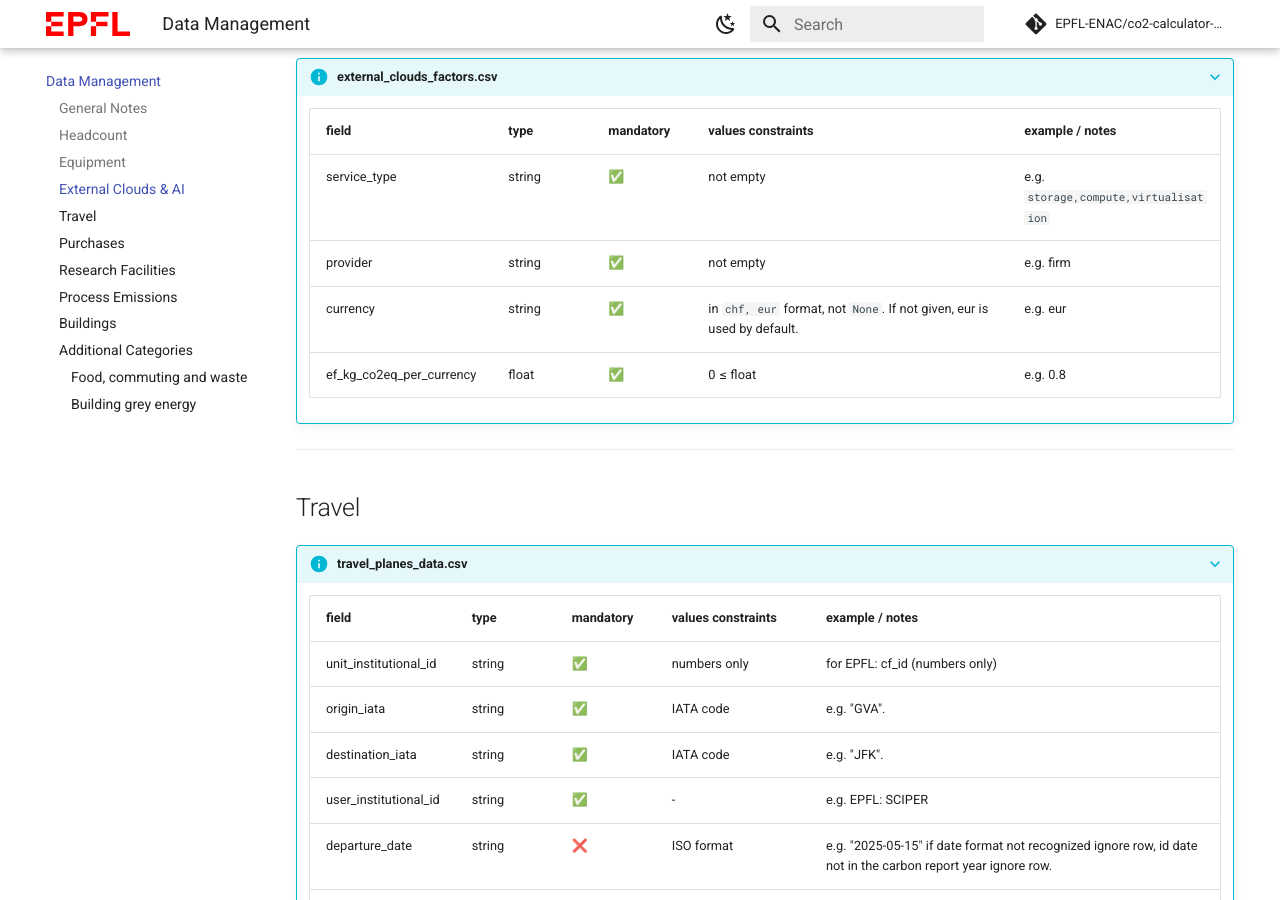
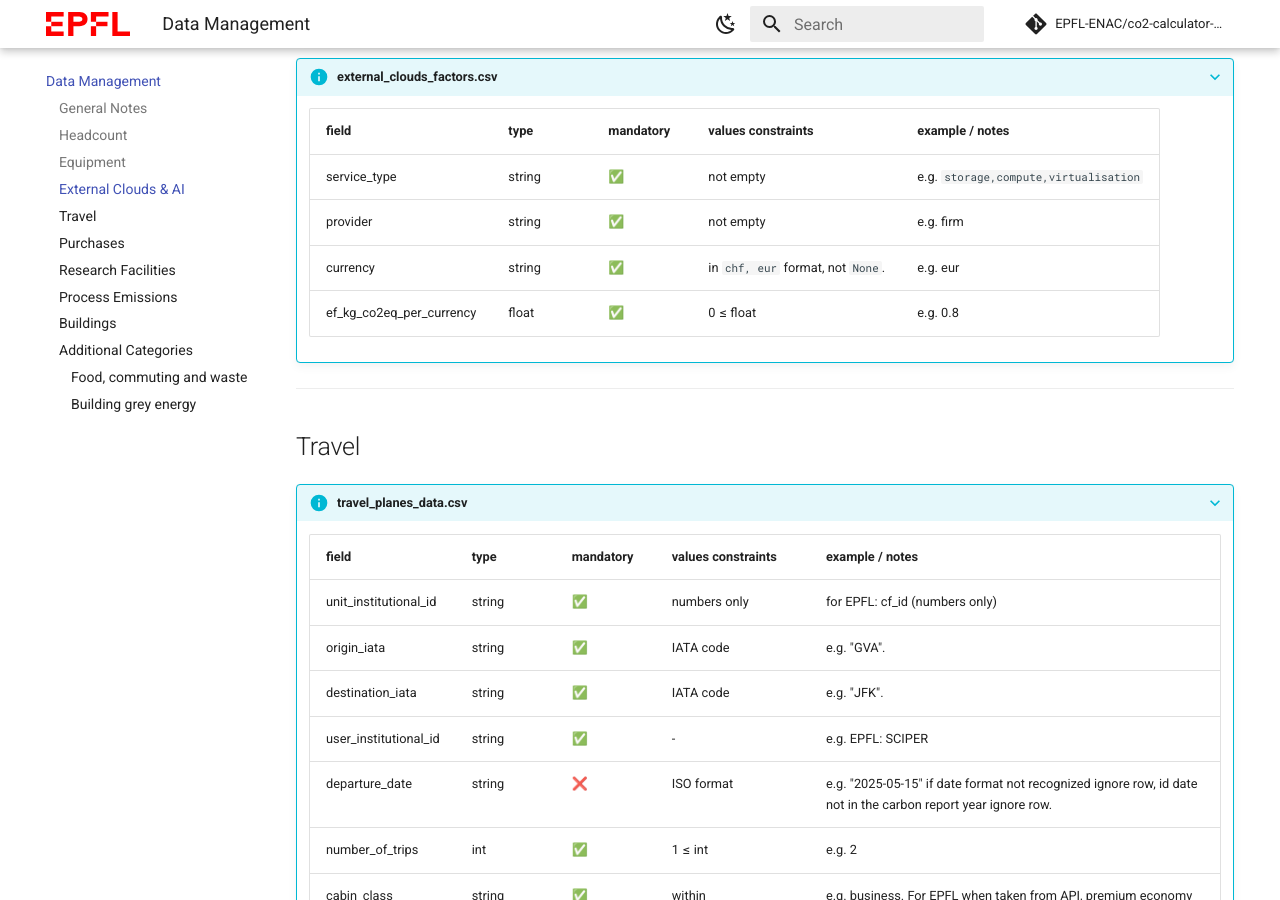
Before and after one commit to EPFL-ENAC/co2-calculator-back-office-doc, an MkDocs documentation site: the page built from docs/data-description.md, in a window 1280 px wide and 900 px high, scrolled down 6501 px. Built offline with MkDocs 1.6.1 and Material for MkDocs 9.7.7, drawn with Linux system fonts in a browser that asks for light colours; comment, search, counter and statistics services are not loaded.

Commit message:
Update currency field description
Removed 'If not given, eur is used by default.' from currency constraints.

```diff
--- a/docs/data-description.md
+++ b/docs/data-description.md
@@ -164,7 +164,7 @@ This guide provides comprehensive data validation schemas for all modules in the
     |-------|------|-----------|-------------------|-------------------|
     | service_type | string | ✅ | not empty | e.g. `storage,compute,virtualisation` |
     | provider | string | ✅ | not empty | e.g. firm |
-    | currency | string | ✅ | in `chf, eur` format, not `None`. If not given, eur is used by default. | e.g. eur |
+    | currency | string | ✅ | in `chf, eur` format, not `None`. | e.g. eur |
     | ef_kg_co2eq_per_currency | float | ✅ | 0 ≤ float | e.g. 0.8 |
 
 ---
```
